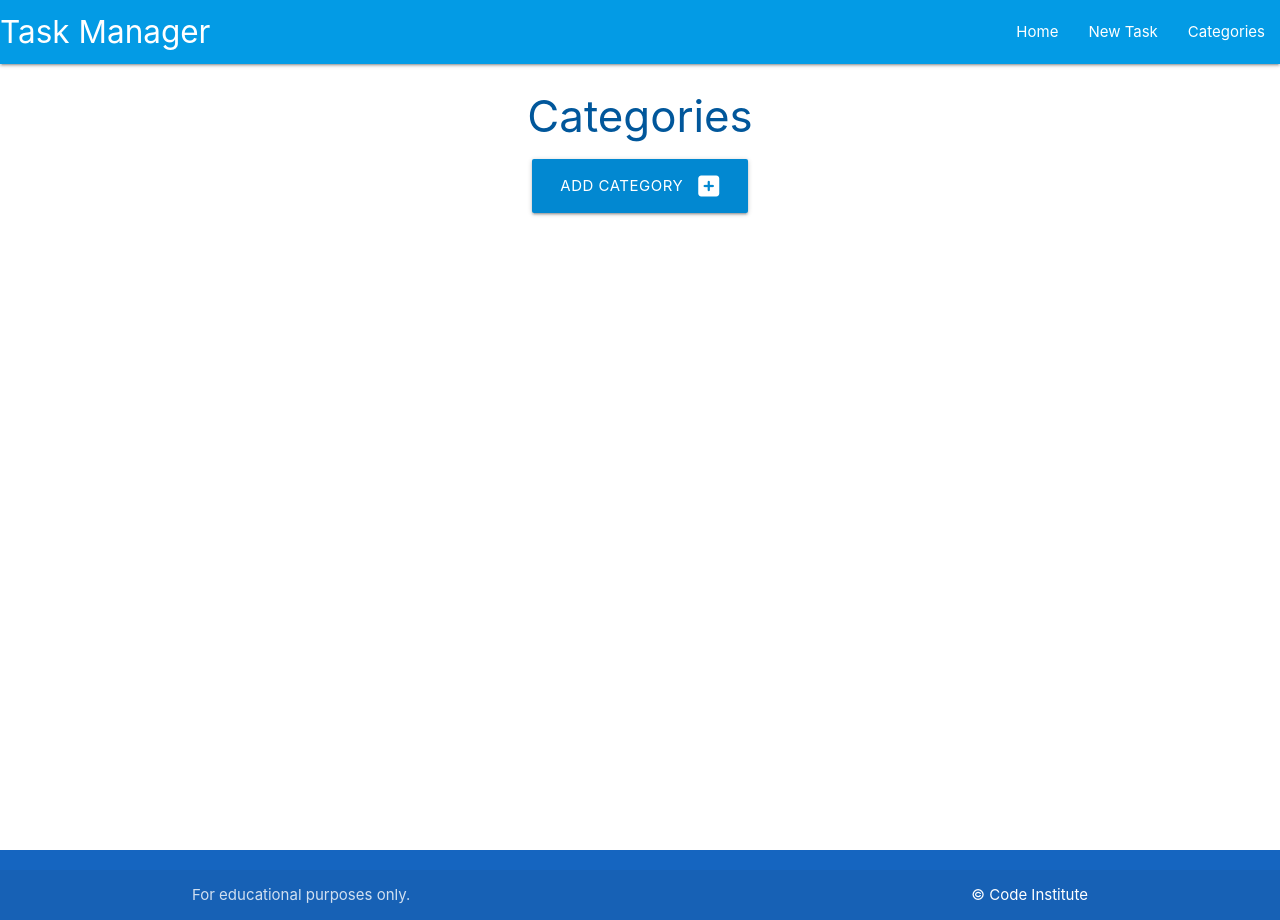
After one commit to josipcodes/flask-sqlalchemy-task-manager, a Flask app: page /categories in a window 1280 px wide. The commit adds this page. Run offline with Flask 2, Linux system fonts and the light colour scheme; data that the repository does not hold is empty.

Commit message:
Update categories page to be functional

```diff
--- a/taskmanager/routes.py
+++ b/taskmanager/routes.py
@@ -1,4 +1,4 @@
-from flask import render_template
+from flask import render_template, request, redirect, url_for
 from taskmanager import app, db
 from taskmanager.models import Category, Task
 
@@ -6,3 +6,19 @@ from taskmanager.models import Category, Task
 @app.route("/")
 def home():
     return render_template("tasks.html")
+
+
+@app.route("/categories")
+def categories():
+    categories = list(Category.query.order_by(Category.category_name).all())
+    return render_template("categories.html", categories=categories)
+
+
+@app.route("/add_category", methods=["GET", "POST"])
+def add_category():
+    if request.method == "POST":
+        category = Category(category_name=request.form.get("category_name"))
+        db.session.add(category)
+        db.session.commit()
+        return redirect(url_for("categories"))
+    return render_template("add_category.html")
--- a/taskmanager/templates/base.html
+++ b/taskmanager/templates/base.html
@@ -15,12 +15,12 @@
         <!-- top navbar -->
         <nav class="light-blue darken-1">
             <div class="nav-wrapper">
-              <a href="#!" class="brand-logo">Logo</a>
+              <a href="#!" class="brand-logo">Task Manager</a>
               <a href="#" data-target="mobile-demo" class="sidenav-trigger"><i class="fas fa-bars">menu</i></a>
               <ul class="right hide-on-med-and-down">
                 <li><a href="{{ url_for('home') }}">Home</a></li>
                 <li><a href="">New Task</a></li>
-                <li><a href="">Categories</a></li>
+                <li><a href="{{ url_for('categories') }}">Categories</a></li>
               </ul>
             </div>
           </nav>
@@ -29,7 +29,7 @@
           <ul class="sidenav" id="mobile-demo">
             <li><a href="{{ url_for('home') }}">Home</a></li>
             <li><a href="">New Task</a></li>
-            <li><a href="">Categories</a></li>
+            <li><a href="{{ url_for('categories') }}">Categories</a></li>
           </ul>
     </header>
 
--- /dev/null
+++ b/taskmanager/templates/categories.html
@@ -0,0 +1,30 @@
+{% extends "base.html" %}
+{% block content %}
+
+<h3 class="light-blue-text text-darken-4 center-align">Categories</h3>
+
+<div class="row">
+    <div class="col s12 center-align">
+        <a href="{{ url_for('add_category') }}" class="btn-large light-blue darken-2">
+            Add Category <i class="fas fa-plus-square right"></i>
+        </a>
+    </div>
+</div>
+
+<div class="row">
+    {% for category in categories %}
+    <div class="col s12 m6 l3">
+      <div class="card light-blue darken-4 center-align">
+        <div class="card-content white-text">
+          <span class="card-title">{{ category.category_name }}</span>
+        </div>
+        <div class="card-action">
+          <a href="#" class="btn green accent-4">Edit</a>
+          <a href="#" class="btn red">Delete</a>
+        </div>
+      </div>
+    </div>
+    {% endfor %}
+  </div>
+
+{% endblock %}
```
Also changed, not shown: taskmanager/templates/add_category.html (added, +27 -0 lines).
